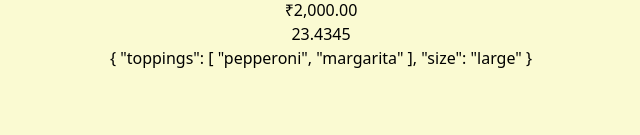
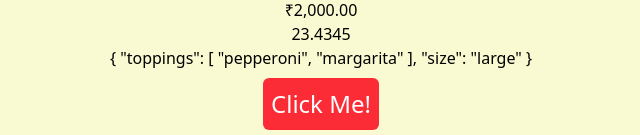
Before and after one commit to rajesh-ranjan-git/AngularJSLearning, an Angular app: page / in a window 1280 px wide. Shown: the part 748-883 px from the top of the page, without its empty margins (319-959 px from the left). Before the commit the page ends 818 px from the top, so only its background shows below. Built offline with nearby package versions, Linux system fonts and the light colour scheme.

Commit message:
directives

```diff
--- a/src/app/app.component.css
+++ b/src/app/app.component.css
@@ -3,3 +3,8 @@ main {
   align-items: center;
   justify-content: center;
 }
+
+.blueButton {
+  background-color: blue;
+  color: white;
+}
--- a/src/app/app.component.html
+++ b/src/app/app.component.html
@@ -25,5 +25,15 @@
   <p>{{ cost() | currency : "INR" }}</p>
   <p>{{ temperature() | number : "1.2-4" }}</p>
   <p>{{ pizza() | json }}</p>
-  <p></p>
+
+  <div class="p-2">
+    <button
+      class="bg-red-500 p-2 rounded-md text-white cursor-pointer"
+      (click)="blueButton.set(!blueButton())"
+      [ngClass]="{ blueButton: blueButton() }"
+      [ngStyle]="{ 'font-size.px': fontSizeButton() }"
+    >
+      Click Me!
+    </button>
+  </div>
 </main>
--- a/src/app/app.component.ts
+++ b/src/app/app.component.ts
@@ -1,25 +1,12 @@
 import { Component, signal } from '@angular/core';
 import { PostComponent } from './post/post.component';
-import {
-  CurrencyPipe,
-  DatePipe,
-  DecimalPipe,
-  JsonPipe,
-  TitleCasePipe,
-} from '@angular/common';
+import { CommonModule } from '@angular/common';
 
 @Component({
   selector: 'app-root',
   templateUrl: './app.component.html',
   styleUrl: './app.component.css',
-  imports: [
-    PostComponent,
-    TitleCasePipe,
-    DatePipe,
-    CurrencyPipe,
-    DecimalPipe,
-    JsonPipe,
-  ],
+  imports: [PostComponent, CommonModule],
   standalone: true,
 })
 export class AppComponent {
@@ -34,6 +21,9 @@ export class AppComponent {
 
   cost = signal(2000);
   temperature = signal(23.434534);
+
+  blueButton = signal(false);
+  fontSizeButton = signal(24);
 
   pizza = signal({
     toppings: ['pepperoni', 'margarita'],
```
